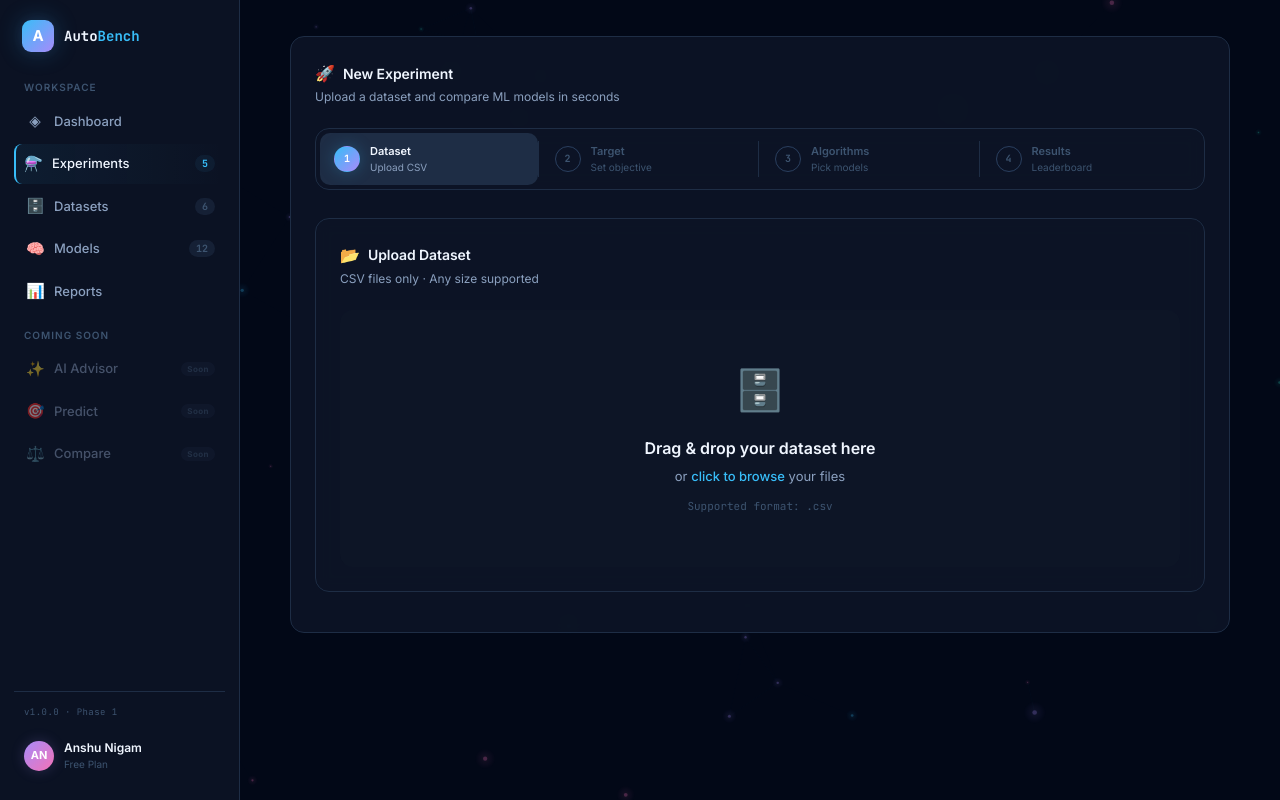
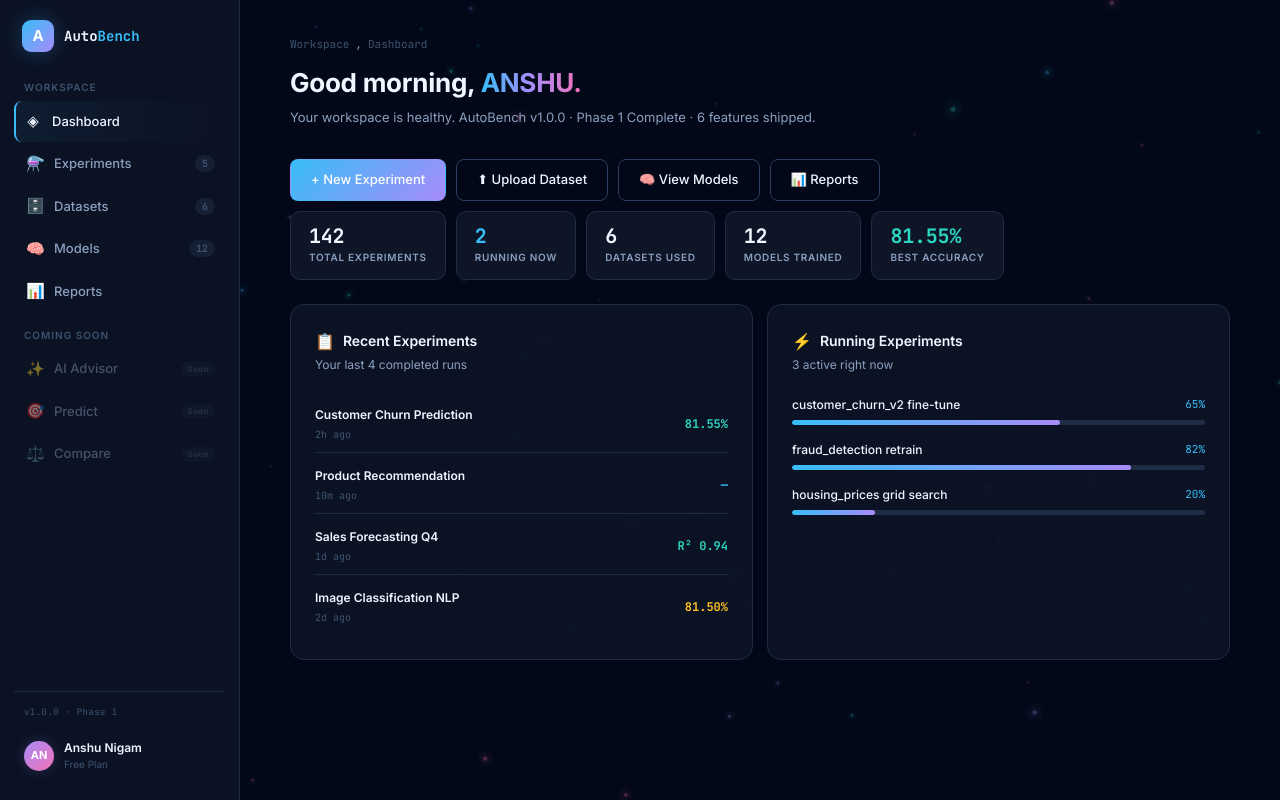
Before and after one commit to anshunigam-trigger/automl-workbench, a Next.js app in the folder frontend/: page / in a window 1280 px wide. Built offline with nearby package versions, Linux system fonts and the light colour scheme.

Commit message:
refactor: swap routes — Dashboard now home page, wizard moved to /experiments

```diff
--- a/frontend/app/page.jsx
+++ b/frontend/app/page.jsx
@@ -1,139 +1,165 @@
 'use client'
 
-import { useState }        from 'react'
-import Stepper             from '@/components/Stepper'
-import UploadStep          from '@/components/steps/UploadStep'
-import ConfigureStep       from '@/components/steps/ConfigureStep'
-import AlgorithmsStep      from '@/components/steps/AlgorithmsStep'
-import TrainingStep        from '@/components/steps/TrainingStep'
-import ResultsStep         from '@/components/steps/ResultsStep'
-import { parseCSV }        from '@/lib/parseCSV'
-import { trainModels }     from '@/lib/api'
-import { LOG_LINES, CLS_MODELS, REG_MODELS } from '@/lib/constants'
+import Link from 'next/link'
 
-const delay = ms => new Promise(r => setTimeout(r, ms))
+const STATS = {
+  totalExperiments: 142,
+  runningNow:        2,
+  datasetsUsed:      6,
+  modelsTrained:    12,
+  bestAccuracy:      '81.55%',
+  phasesComplete:    1,
+  overallProgress:   20,
+}
 
+const RUNNING = [
+  { id: 'EXP-901', name: 'customer_churn_v2 fine-tune', progress: 65 },
+  { id: 'EXP-902', name: 'fraud_detection retrain',      progress: 82 },
+  { id: 'EXP-903', name: 'housing_prices grid search',   progress: 20 },
+]
 
+const RECENT = [
+  { name: 'Customer Churn Prediction', status: 'success', accuracy: '81.55%', when: '2h ago'    },
+  { name: 'Product Recommendation',    status: 'running', accuracy: '—',      when: '10m ago'   },
+  { name: 'Sales Forecasting Q4',      status: 'success', accuracy: 'R² 0.94',when: '1d ago'    },
+  { name: 'Image Classification NLP',  status: 'warning', accuracy: '81.50%', when: '2d ago'    },
+]
 
-export default function HomePage() {
-  const [step,     setStep]     = useState(1)
-  const [error,    setError]    = useState('')
-  const [file,     setFile]     = useState(null)
-  const [columns,  setColumns]  = useState([])
-  const [preview,  setPreview]  = useState([])
-  const [target,   setTarget]   = useState('')
-  const [task,     setTask]     = useState('classification')
-  const [selected, setSelected] = useState([])
-  const [loading,  setLoading]  = useState(false)
-  const [logs,     setLogs]     = useState([])
-  const [progress, setProgress] = useState(0)
-  const [results,  setResults]  = useState(null)
-  const [rows,     setRows]     = useState(0)
-  const [features, setFeatures] = useState([])
-
-  const handleFile = (f, err) => {
-    if (err) { setError(err); return }
-    setError('')
-    const reader = new FileReader()
-    reader.onload = e => {
-      const { headers, rows } = parseCSV(e.target.result)
-      setFile(f); setColumns(headers); setPreview(rows)
-      setTarget(headers[headers.length - 1])
-      setStep(2)
-    }
-    reader.readAsText(f)
-  }
-
-  const handleToggle = id =>
-    setSelected(p => p.includes(id) ? p.filter(m => m !== id) : [...p, id])
-
-  const handleTaskChange = t => { setTask(t); setSelected([]) }
-
-  const handleRun = async () => {
-    if (!selected.length) { setError('Select at least one algorithm'); return }
-    setError(''); setLoading(true); setLogs([]); setProgress(0)
-    const models = task === 'classification' ? CLS_MODELS : REG_MODELS
-    for (let i = 0; i < LOG_LINES.length; i++) {
-      await delay(260)
-      setLogs(p => [...p, LOG_LINES[i]])
-      setProgress(Math.round((i + 1) / LOG_LINES.length * 50))
-    }
-    for (let i = 0; i < selected.length; i++) {
-      const m = models.find(x => x.id === selected[i])
-      await delay(200)
-      setLogs(p => [...p, { text: `[RUN]  Training ${m?.name ?? selected[i]}...`, tag: 'run' }])
-      setProgress(50 + Math.round((i + 1) / selected.length * 40))
-    }
-    try {
-      const data = await trainModels({ file, target, task, models: selected })
-      setProgress(100)
-      setLogs(p => [...p, { text: '[OK]   All models evaluated. Leaderboard ready.', tag: 'ok' }])
-      await delay(500)
-      setResults(data.results); setRows(data.rows); setFeatures(data.features); setStep(4)
-    } catch (err) {
-      setError(err.message || 'Backend error — make sure FastAPI is running on port 8000.')
-    } finally { setLoading(false) }
-  }
-
-  const handleRetry = () => { setStep(3); setResults(null); setLogs([]); setProgress(0) }
-
-  const handleReset = () => {
-    setStep(1); setFile(null); setColumns([]); setPreview([]); setTarget('')
-    setTask('classification'); setSelected([]); setResults(null)
-    setRows(0); setFeatures([]); setLogs([]); setProgress(0); setError('')
-  }
-
+export default function DashboardPage() {
   return (
     <div className="page-content">
 
-      {/* ── 1. New Experiment Wizard ── */}
-      <div className="card fade-up-3">
-        <div className="card-header">
-          <div>
-            <div className="card-title">
-              <span className="card-title-icon">🚀</span>
-              New Experiment
+      {/* Greeting */}
+      <div className='page-header fade-up'>
+            <div className='breadcrumb'>Workspace <span>,</span> Dashboard</div>
+            <div className='page-title'>
+                Good morning, <span className='grad'>ANSHU.</span>
             </div>
-            <div className="card-sub">
-              Upload a dataset and compare ML models in seconds
+            <div className='page-sub'>
+                Your workspace is healthy. AutoBench v1.0.0 · Phase 1 Complete · 6 features shipped.
             </div>
+      </div>
+
+      {/* Quick Actions */}
+      <div className='fade-up-1' style = {{
+            display: 'flex', gap: 10, marginButtom: 28, flexWrap: 'wrap'
+            }}>
+            <Link href="/" className='btn primary'>
+            + New Experiment
+            </Link>
+            <Link href="/datasets" className='btn'>
+            ⬆ Upload Dataset
+            </Link>
+            <Link href="/models" className='btn'>
+            🧠 View Models
+            </Link>
+            <Link href="/reports" className="btn">
+            📊 Reports
+            </Link>
+      </div>
+
+      {/* KPI STATS */}
+      <div className='stats-bar fade-up-2' style={{ marginTop: 10}}>
+        <div className='stat-box'>
+          <div className='stat-val'>{STATS.totalExperiments}</div>
+          <div className="stat-lbl">Total Experiments</div>
+        </div>
+        <div className='stat-box'>
+          <div className='stat-val' style={{ color: 'var(--sky)' }}>{STATS.runningNow}</div>
+          <div className="stat-lbl">Running Now</div>
+        </div>
+        <div className='stat-box'>
+          <div className='stat-val'>{STATS.datasetsUsed}</div>
+          <div className="stat-lbl">Datasets Used</div>
+        </div>
+        <div className='stat-box'>
+          <div className='stat-val'>{STATS.modelsTrained}</div>
+          <div className="stat-lbl">Models Trained</div>
+        </div>
+        <div className="stat-box">
+          <div className="stat-val" style={{ color: 'var(--teal)' }}>{STATS.bestAccuracy}</div>
+          <div className="stat-lbl">Best Accuracy</div>
+        </div>
+      </div>
+
+
+      {/* ── Recent + Running (2-column) ── */}
+      <div className="fade-up-3" style={{
+        display: 'grid', gridTemplateColumns: '1fr 1fr', gap: 14, marginBottom: 20
+      }}>
+
+      {/* Recent Experiments */}
+        <div className="card" style={{ marginBottom: 0 }}>
+          <div className="card-header">
+            <div>
+              <div className="card-title">
+                <span className="card-title-icon">📋</span>
+                Recent Experiments
+              </div>
+              <div className="card-sub">Your last 4 completed runs</div>
+            </div>
+          </div>
+
+          <div style={{ display: 'flex', flexDirection: 'column', gap: 4 }}>
+            {RECENT.map((r, i) => (
+              <div key={i} style={{
+                display: 'flex', alignItems: 'center', justifyContent: 'space-between',
+                padding: '10px 0', borderBottom: i < RECENT.length - 1 ? '1px solid var(--border)' : 'none'
+              }}>
+                <div>
+                  <div style={{ fontSize: 12, fontWeight: 600, color: 'var(--text)', marginBottom: 3 }}>
+                    {r.name}
+                  </div>
+                  <div style={{ fontSize: 10, color: 'var(--text3)', fontFamily: 'var(--mono)' }}>
+                    {r.when}
+                  </div>
+                </div>
+                <div style={{ textAlign: 'right' }}>
+                  <div style={{
+                    fontFamily: 'var(--mono)', fontSize: 12, fontWeight: 700,
+                    color: r.status === 'success' ? 'var(--teal)' : r.status === 'running' ? 'var(--sky)' : 'var(--amber)',
+                  }}>
+                    {r.accuracy}
+                  </div>
+                </div>
+              </div>
+            ))}
           </div>
         </div>
 
-        <Stepper currentStep={step} />
+        {/* Running Experiments */}
+        <div className="card" style={{ marginBottom: 0 }}>
+          <div className="card-header">
+            <div>
+              <div className="card-title">
+                <span className="card-title-icon">⚡</span>
+                Running Experiments
+              </div>
+              <div className="card-sub">{RUNNING.length} active right now</div>
+            </div>
+          </div>
 
-        {error && <div className="error-bar">⚠ &nbsp;{error}</div>}
+          <div style={{ display: 'flex', flexDirection: 'column', gap: 16 }}>
+            {RUNNING.map((r, i) => (
+              <div key={i}>
+                <div style={{ display: 'flex', justifyContent: 'space-between', marginBottom: 6 }}>
+                  <span style={{ fontSize: 12, fontWeight: 500, color: 'var(--text)' }}>{r.name}</span>
+                  <span style={{ fontFamily: 'var(--mono)', fontSize: 11, color: 'var(--sky)' }}>{r.progress}%</span>
+                </div>
+                <div style={{ height: 5, background: 'var(--border)', borderRadius: 3, overflow: 'hidden' }}>
+                  <div style={{
+                    height: '100%', width: `${r.progress}%`,
+                    background: 'linear-gradient(90deg, var(--sky), var(--violet))',
+                    borderRadius: 3, transition: 'width .3s'
+                  }} />
+                </div>
+              </div>
+            ))}
+          </div>
+        </div>
 
-        {step === 1 && <UploadStep onFile={handleFile} />}
-        {step === 2 && (
-          <ConfigureStep
-            file={file} columns={columns} preview={preview}
-            target={target} task={task}
-            onTarget={setTarget} onTask={handleTaskChange}
-            onBack={() => setStep(1)} onNext={() => setStep(3)}
-          />
-        )}
-        {step === 3 && !loading && (
-          <AlgorithmsStep
-            task={task} target={target} selected={selected}
-            onToggle={handleToggle}
-            onBack={() => setStep(2)} onRun={handleRun} loading={loading}
-          />
-        )}
-        {loading && (
-          <TrainingStep
-            logs={logs} progress={progress}
-            modelCount={selected.length} fileName={file?.name}
-          />
-        )}
-        {step === 4 && results && (
-          <ResultsStep
-            results={results} rows={rows} features={features}
-            task={task} target={target}
-            onRetry={handleRetry} onReset={handleReset}
-          />
-        )}
       </div>
+
 
     </div>
   )
--- a/frontend/components/Sidebar.jsx
+++ b/frontend/components/Sidebar.jsx
@@ -5,8 +5,8 @@
 import { useState, useEffect } from 'react'
 
 const NAV_MAIN = [
-  { label: 'Dashboard',   href: '/dashboard', icon: '◈',  count: null },
-  { label: 'Experiments', href: '/',          icon: '⚗️', count: 5   },
+  { label: 'Dashboard',   href: '/', icon: '◈',  count: null },
+  { label: 'Experiments', href: '/experiments',          icon: '⚗️', count: 5   },
   { label: 'Datasets',    href: '/datasets',  icon: '🗄️', count: 6   },
   { label: 'Models',      href: '/models',    icon: '🧠', count: 12  },
   { label: 'Reports',     href: '/reports',   icon: '📊', count: null },
```
Also changed, not shown: frontend/app/experiments/page.jsx (added, +140 -0 lines).
